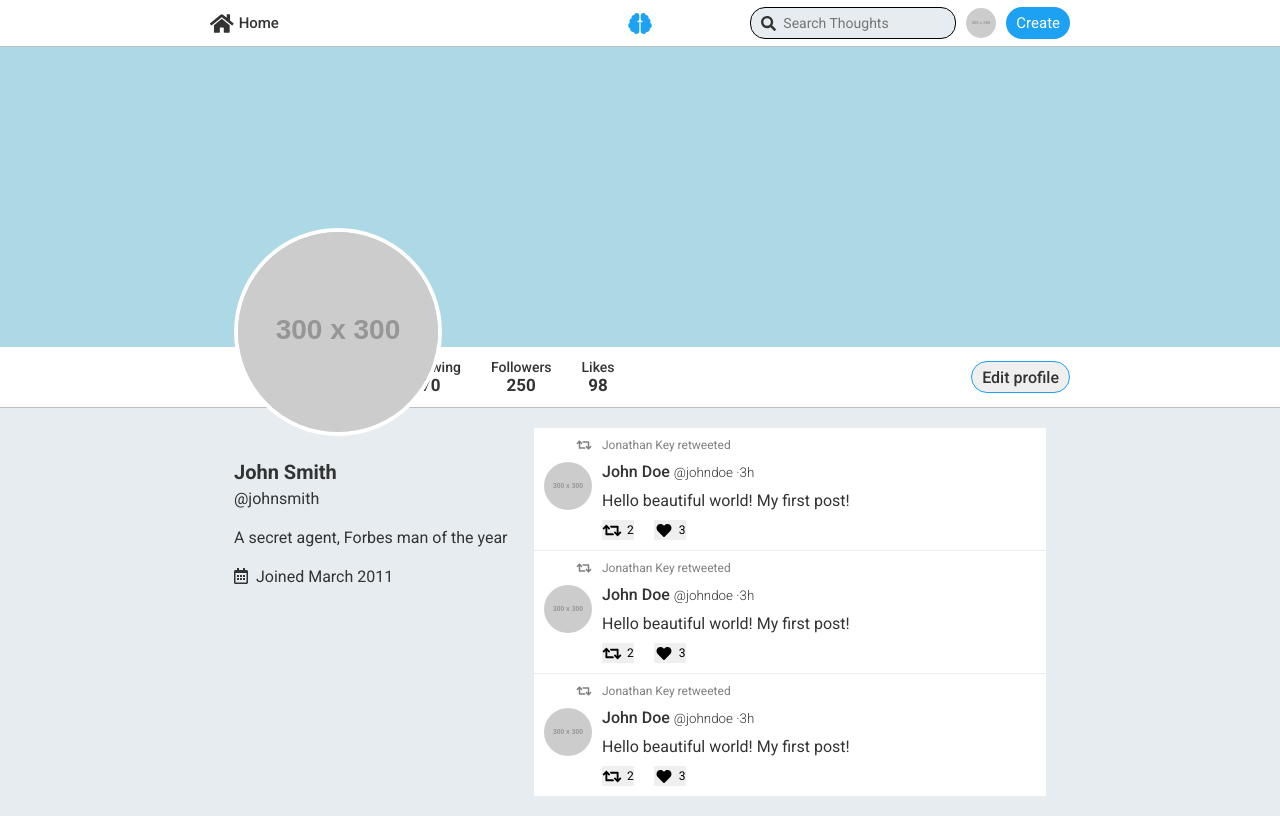
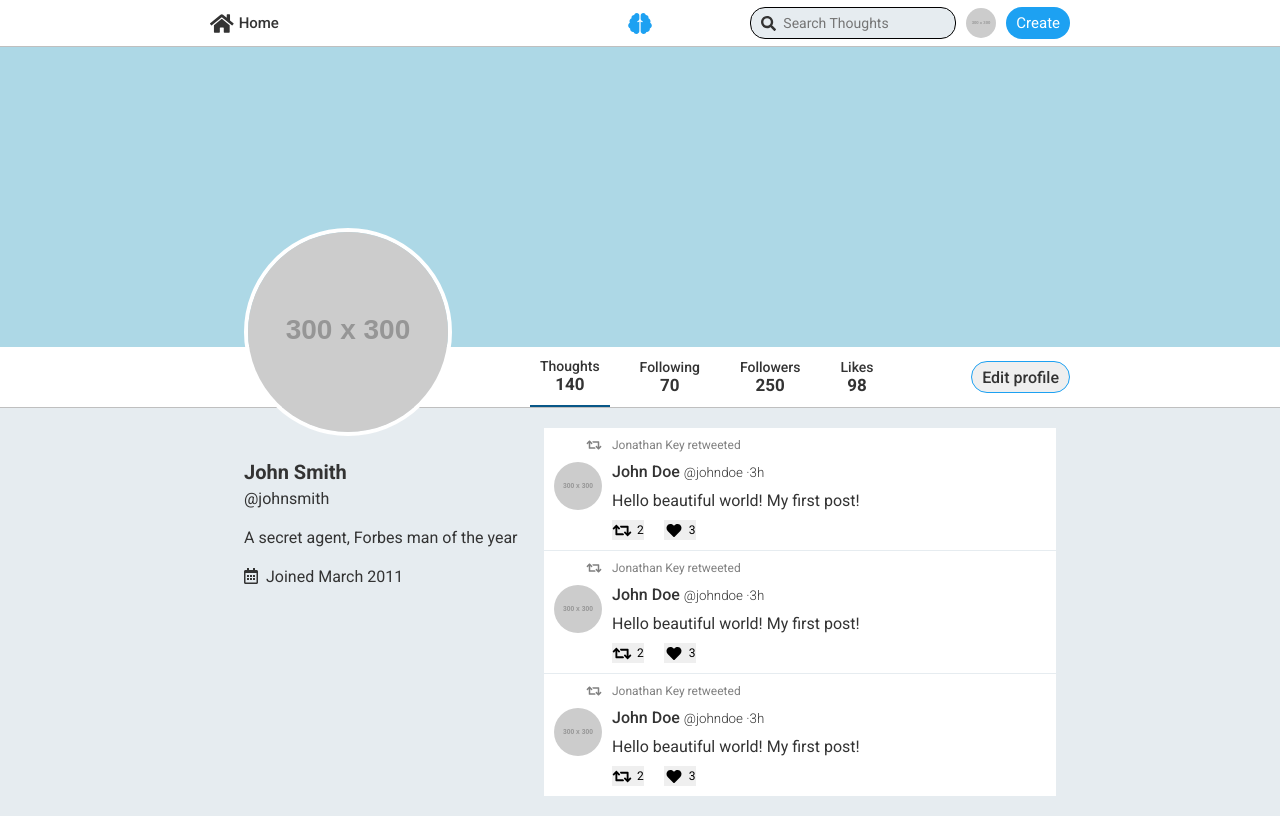
Before and after one commit to robbdimitrov/thoughts, a Vue app in the folder src/frontend/: page /user in a window 1280 px wide. Built offline with nearby package versions, Linux system fonts and the light colour scheme.

Commit message:
Hide likes couter on smaller screens

```diff
--- a/src/frontend/src/views/UserView.vue
+++ b/src/frontend/src/views/UserView.vue
@@ -5,22 +5,22 @@
     <div class="control-bar-container bottom-shadow">
       <div class="control-bar">
         <nav class="counters">
-          <div class="counter active">
+          <div class="counter thoughts active">
             <span class="counter-label">Thoughts</span>
             <span class="counter-value">140</span>
           </div>
 
-          <div class="counter">
+          <div class="counter following">
             <span class="counter-label">Following</span>
             <span class="counter-value">70</span>
           </div>
 
-          <div class="counter">
+          <div class="counter followers">
             <span class="counter-label">Followers</span>
             <span class="counter-value">250</span>
           </div>
 
-          <div class="counter">
+          <div class="counter likes">
             <span class="counter-label">Likes</span>
             <span class="counter-value">98</span>
           </div>
@@ -73,6 +73,8 @@ export default {
 $cover-height: 100px;
 $avatar-width: 200px;
 $spacing: $padding * 2;
+
+$counters-left-spacing: $content-secondary-width + 2 * $spacing;
 
 .cover {
   background: lightblue;
@@ -150,15 +152,15 @@ $spacing: $padding * 2;
 }
 
 .counters {
-  margin-left: 10%;
+  margin-left: ($counters-left-spacing / $max-component-width) * 100%;
   height: 100%;
   color: $primary-text-color;
 }
 
 .counter {
   justify-content: center;
-  padding-left: $padding * 1.5;
-  padding-right: $padding * 1.5;
+  padding: 0 $padding;
+  margin-right: $spacing;
 }
 
 .counter.active {
@@ -179,6 +181,10 @@ $spacing: $padding * 2;
   .cover {
     height: $cover-height * 2.4;
   }
+
+  .user-info {
+    margin-left: $spacing;
+  }
 }
 
 @media screen and (min-width: $break-lg) {
@@ -196,4 +202,10 @@ $spacing: $padding * 2;
     width: 100%;
   }
 }
+
+@media screen and (max-width: $break-md) {
+  .counter.likes {
+    display: none;
+  }
+}
 </style>
```
